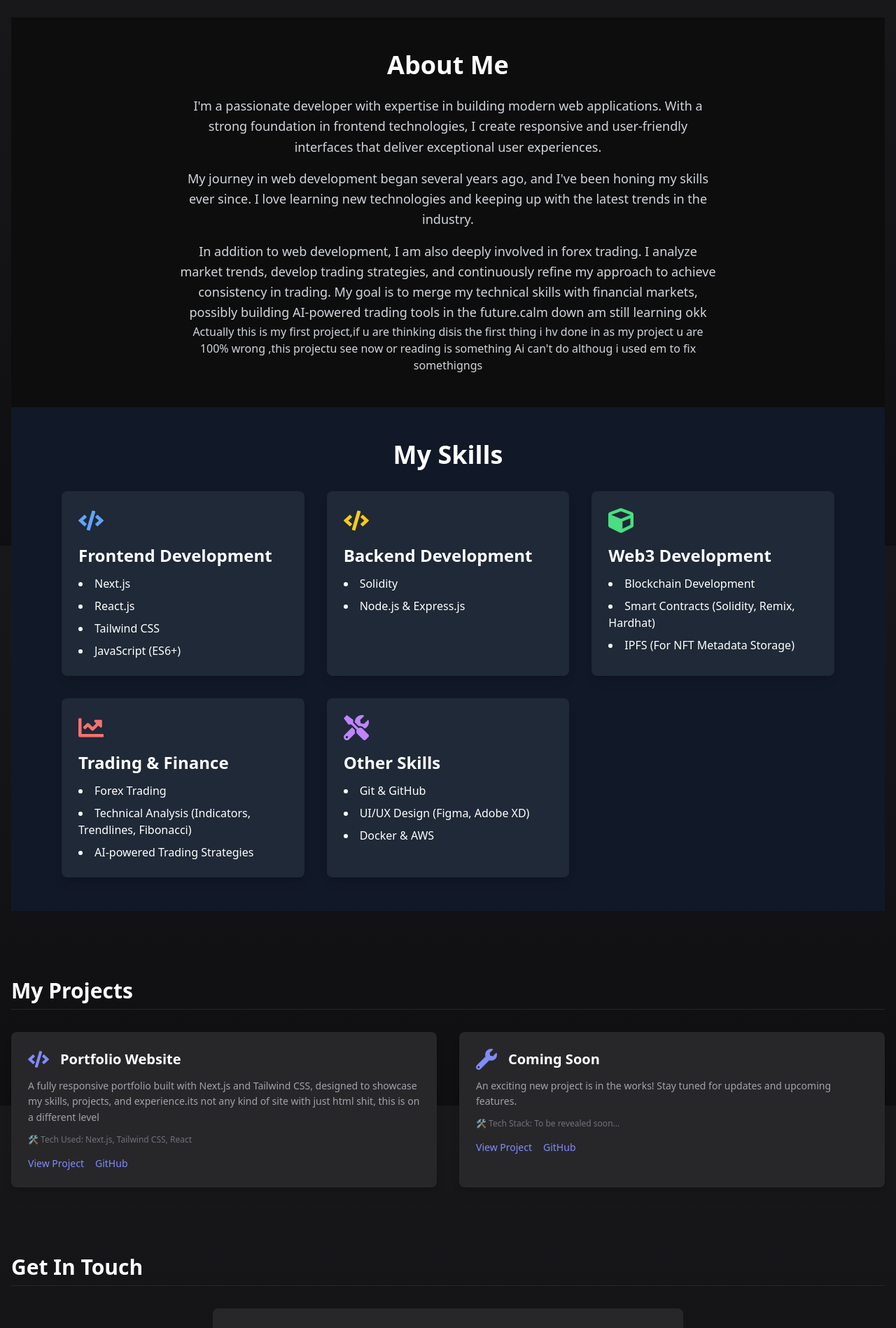
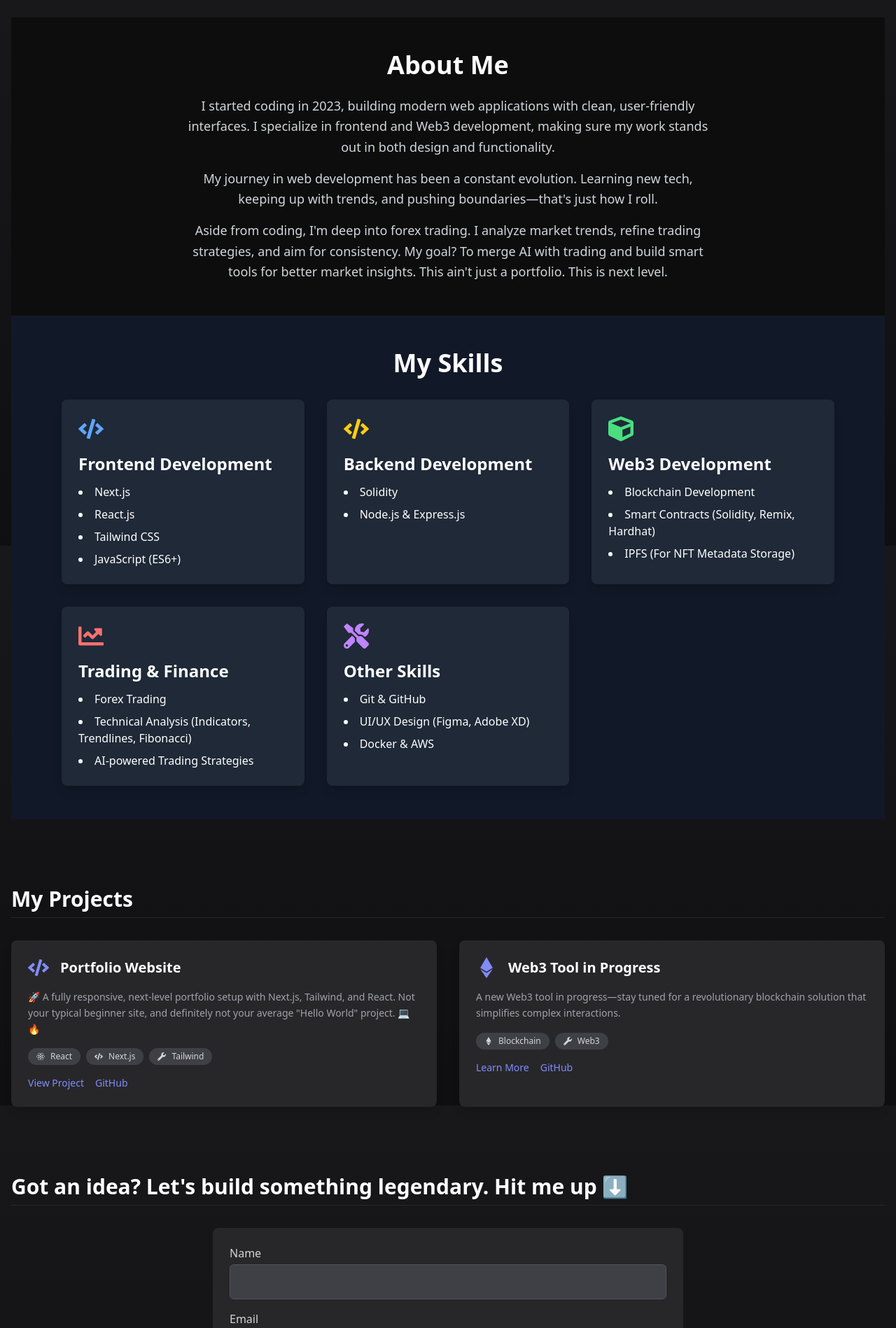
Before and after one commit to teon101/Teon-workspace, a Next.js app in the folder next.js/: page / in a window 1280 px wide. Shown: the part 820-2718 px from the top of the page at 70% size. Built offline with nearby package versions, Linux system fonts and the light colour scheme.

Commit message:
Update page.tsx

```diff
--- a/next.js/app/page.tsx
+++ b/next.js/app/page.tsx
@@ -1,14 +1,32 @@
 // @ts-nocheck
-import { FaCode, FaWrench } from "react-icons/fa";
+import { FaCode, FaWrench, FaReact, FaEthereum } from "react-icons/fa";
 import ContactForm from "../components/ContactForm";
 import Skills from "@/components/Skills";
 import Image from "next/image";
 import SocialFooter from "../components/SocialFooter";
 import AnimatedSection from "../components/AnimatedSection";
-import api from "../app/api/sendEmail";
 import SmoothScrollLink from "../components/SmoothScrollLink";
+import { useState } from "react";
 
 export default function Home() {
+  const [isSubmitted, setIsSubmitted] = useState(false);
+
+  const handleSubmit = (e: React.FormEvent) => {
+    e.preventDefault();
+    // Simulate form submission
+    setIsSubmitted(true);
+    // Reset form after 3 seconds
+    setTimeout(() => setIsSubmitted(false), 3000);
+  };
+
+  // Tech Stack Badge Component
+  const TechBadge = ({ icon: Icon, label }: { icon: React.ComponentType, label: string }) => (
+    <div className="flex items-center bg-zinc-700 rounded-full px-3 py-1 text-xs text-zinc-300 gap-2">
+      <Icon className="w-3 h-3" />
+      <span>{label}</span>
+    </div>
+  );
+
   return (
     <div className="space-y-24">
       {/* Hero Section */}
@@ -28,22 +46,21 @@ export default function Home() {
               </p>
             </div>
             <h2 className="text-2xl md:text-3xl text-zinc-400">
-              Frontend/Web3 Developer & Designer
+              Frontend & Web3 Developer | Designer
             </h2>
             <p className="text-lg text-zinc-300 max-w-xl">
-              I create beautiful, responsive websites with modern technologies
-              that help businesses grow and reach their goals.I also creates smart contract on blockchains and different testnets.....don't play
+              I craft clean, responsive websites with modern technologies that help businesses grow and reach their goals. I also build smart contracts on different blockchains and testnets—delivering high-performance solutions that don't just look good, they work. Whether it's interactive UIs or Web3 development, I bring ideas to life. Always learning. Always evolving. No limits. Let's build something legendary.
             </p>
             <div className="flex gap-4 pt-4">
               <SmoothScrollLink
                 href="#projects"
-                className="px-6 py-3 bg-indigo-600 hover:bg-indigo-700 rounded-md transition duration-300 ease-in-out"
+                className="px-6 py-3 bg-indigo-600 hover:bg-indigo-700 rounded-md transition duration-300 ease-in-out transform hover:scale-105"
               >
                 View My Work
               </SmoothScrollLink>
               <SmoothScrollLink
                 href="#contact"
-                className="px-6 py-3 border border-zinc-700 hover:border-zinc-500 rounded-md transition duration-300 ease-in-out"
+                className="px-6 py-3 border border-zinc-700 hover:border-zinc-500 rounded-md transition duration-300 ease-in-out transform hover:scale-105"
               >
                 Contact Me
               </SmoothScrollLink>
@@ -68,27 +85,19 @@ export default function Home() {
       {/* About Section */}
       <AnimatedSection id="about" className="py-12">
         <h2 className="text-3xl font-bold mb-8 border-b border-zinc-800 pb-2">About Me</h2>
-        <div className="flex flex-col md:flex-row gap-8"></div>
         <section className="bg-[#0D0D0D] text-gray-300 py-12 px-6">
           <div className="max-w-3xl mx-auto text-center">
             <h2 className="text-4xl font-bold text-white mb-6">About Me</h2>
-            <p className="text-lg leading-relaxed transition-all duration-300 hover:text-gray-100 mb-4">
-              I'm a passionate developer with expertise in building modern web applications.
-              With a strong foundation in frontend technologies, I create responsive and
-              user-friendly interfaces that deliver exceptional user experiences.
+            <p className="text-lg leading-relaxed hover:text-gray-100 mb-4">
+              I started coding in 2023, building modern web applications with clean, user-friendly interfaces. I specialize in frontend and Web3 development, making sure my work stands out in both design and functionality.
             </p>
-            <p className="text-lg leading-relaxed transition-all duration-300 hover:text-gray-100 mb-4">
-              My journey in web development began several years ago, and I've been honing my
-              skills ever since. I love learning new technologies and keeping up with the latest
-              trends in the industry.
+            <p className="text-lg leading-relaxed hover:text-gray-100 mb-4">
+              My journey in web development has been a constant evolution. Learning new tech, keeping up with trends, and pushing boundaries—that's just how I roll.
             </p>
-            <p className="text-lg leading-relaxed transition-all duration-300 hover:text-gray-100">
-              In addition to web development, I am also deeply involved in forex trading. I analyze market
-              trends, develop trading strategies, and continuously refine my approach to achieve
-              consistency in trading. My goal is to merge my technical skills with financial markets,
-              possibly building AI-powered trading tools in the future.calm down am still learning okk
+            <p className="text-lg leading-relaxed hover:text-gray-100">
+              Aside from coding, I'm deep into forex trading. I analyze market trends, refine trading strategies, and aim for consistency. My goal? To merge AI with trading and build smart tools for better market insights.
+              This ain't just a portfolio. This is next level.
             </p>
-            <p>Actually this is my first project,if u are thinking disis the first thing i hv done in as my project u are 100% wrong ,this projectu see now or reading is something Ai can't do althoug i used em to fix somethigngs </p>
           </div>
         </section>
         <Skills />
@@ -101,17 +110,21 @@ export default function Home() {
         <div className="grid grid-cols-1 md:grid-cols-2 gap-8">
           {/* Project 1 */}
           <div className="bg-zinc-800 rounded-lg p-6 shadow-lg hover:shadow-xl transition duration-300 transform hover:scale-105">
-            <div className="flex items-center gap-4">
+            <div className="flex items-center gap-4 mb-4">
               <div className="text-indigo-400 text-3xl">
                 <FaCode />
               </div>
               <h3 className="text-xl font-semibold text-white">Portfolio Website</h3>
             </div>
-            <p className="text-zinc-400 text-sm mt-3 leading-relaxed">
-              A fully responsive portfolio built with Next.js and Tailwind CSS, designed to showcase my skills, projects, and experience.its not any kind of site with just html shit, this is on a different level
+            <p className="text-zinc-400 text-sm mt-3 leading-relaxed mb-4">
+              🚀 A fully responsive, next-level portfolio setup with Next.js, Tailwind, and React. Not your typical beginner site, and definitely not your average "Hello World" project. 💻🔥
             </p>
-            <p className="text-zinc-500 text-xs mt-3">🛠 Tech Used: Next.js, Tailwind CSS, React</p>
-            <div className="flex gap-4 mt-4">
+            <div className="flex gap-2 mb-4">
+              <TechBadge icon={FaReact} label="React" />
+              <TechBadge icon={FaCode} label="Next.js" />
+              <TechBadge icon={FaWrench} label="Tailwind" />
+            </div>
+            <div className="flex gap-4">
               <SmoothScrollLink href="#" className="text-indigo-400 hover:text-indigo-300 text-sm">
                 View Project
               </SmoothScrollLink>
@@ -126,19 +139,22 @@ export default function Home() {
 
           {/* Project 2 */}
           <div className="bg-zinc-800 rounded-lg p-6 shadow-lg hover:shadow-xl transition duration-300 transform hover:scale-105">
-            <div className="flex items-center gap-4">
+            <div className="flex items-center gap-4 mb-4">
               <div className="text-indigo-400 text-3xl">
-                <FaWrench />
+                <FaEthereum />
               </div>
-              <h3 className="text-xl font-semibold text-white">Coming Soon</h3>
+              <h3 className="text-xl font-semibold text-white">Web3 Tool in Progress</h3>
             </div>
-            <p className="text-zinc-400 text-sm mt-3 leading-relaxed">
-              An exciting new project is in the works! Stay tuned for updates and upcoming features.
+            <p className="text-zinc-400 text-sm mt-3 leading-relaxed mb-4">
+              A new Web3 tool in progress—stay tuned for a revolutionary blockchain solution that simplifies complex interactions.
             </p>
-            <p className="text-zinc-500 text-xs mt-3">🛠 Tech Stack: To be revealed soon...</p>
-            <div className="flex gap-4 mt-4">
+            <div className="flex gap-2 mb-4">
+              <TechBadge icon={FaEthereum} label="Blockchain" />
+              <TechBadge icon={FaWrench} label="Web3" />
+            </div>
+            <div className="flex gap-4">
               <SmoothScrollLink href="#" className="text-indigo-400 hover:text-indigo-300 text-sm">
-                View Project
+                Learn More
               </SmoothScrollLink>
               <SmoothScrollLink
                 href="https://github.com/teon101/Teon-workspace"
@@ -153,14 +169,22 @@ export default function Home() {
 
       {/* Contact Section */}
       <AnimatedSection id="contact" className="py-12">
-        <h2 className="text-3xl font-bold mb-8 border-b border-zinc-800 pb-2">Get In Touch</h2>
+        <h2 className="text-3xl font-bold mb-8 border-b border-zinc-800 pb-2">
+          Got an idea? Let's build something legendary. Hit me up ⬇
+        </h2>
         <div className="bg-zinc-800 p-6 rounded-lg max-w-2xl mx-auto">
-          <form className="space-y-4">
+          {isSubmitted ? (
+            <div className="text-center text-green-400 py-6">
+              Thanks for your message! I'll get back to you soon.
+            </div>
+          ) : (
+            <form onSubmit={handleSubmit} className="space-y-4">
               <div>
                 <label htmlFor="name" className="block text-zinc-300 mb-1">Name</label>
                 <input
                   type="text"
                   id="name"
+                  required
                   className="w-full p-3 bg-zinc-700 border border-zinc-600 rounded-md focus:outline-none focus:ring-2 focus:ring-indigo-500"
                 />
               </div>
@@ -169,6 +193,7 @@ export default function Home() {
                 <input
                   type="email"
                   id="email"
+                  required
                   className="w-full p-3 bg-zinc-700 border border-zinc-600 rounded-md focus:outline-none focus:ring-2 focus:ring-indigo-500"
                 />
               </div>
@@ -177,6 +202,7 @@ export default function Home() {
                 <textarea
                   id="message"
                   rows={4}
+                  required
                   className="w-full p-3 bg-zinc-700 border border-zinc-600 rounded-md focus:outline-none focus:ring-2 focus:ring-indigo-500"
                 ></textarea>
               </div>
@@ -187,6 +213,7 @@ export default function Home() {
                 Send Message
               </button>
             </form>
+          )}
         </div>
       </AnimatedSection>
 
```
Lines whose indentation alone changed are shown as unchanged.
